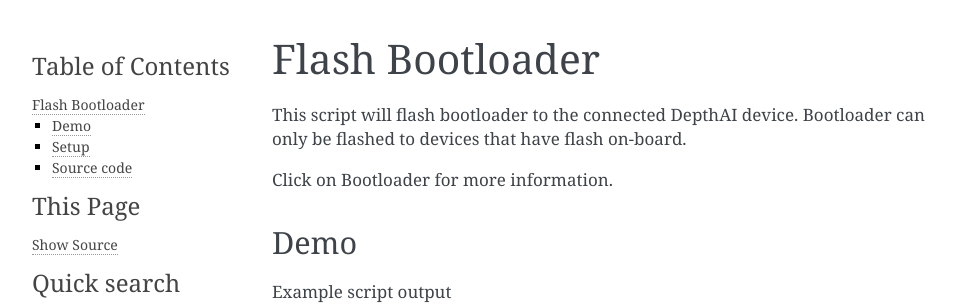
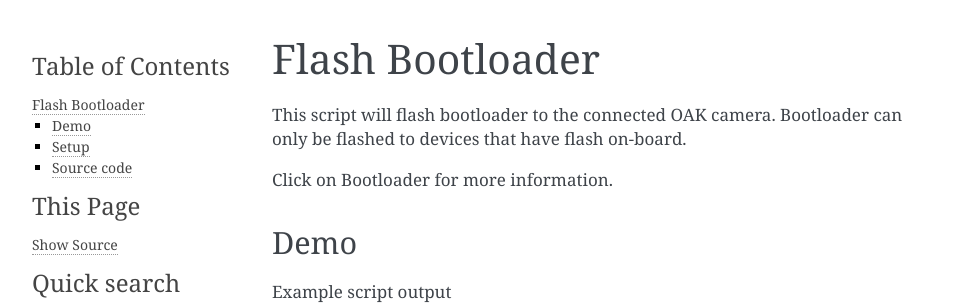
Before and after one commit to luxonis/depthai-python, a Sphinx documentation site: the page built from docs/source/samples/bootloader/flash_bootloader.rst, in a window 1280 px wide. Shown: the top 305 px of the page, without its empty margins (148-1111 px from the left). Built offline with Sphinx 7.4.7, drawn with Linux system fonts in a browser that asks for light colours; pages that are not in the unit, such as notebooks, are missing from menus; the version number could not be read and is left out.

Commit message:
Typo fix

```diff
--- a/docs/source/samples/bootloader/flash_bootloader.rst
+++ b/docs/source/samples/bootloader/flash_bootloader.rst
@@ -1,8 +1,8 @@
 Flash Bootloader
 ================
 
-This script will flash bootloader to the connected DepthAI device. Bootloader can
-only be flashed to devices that have flash on-board.
+This script will flash bootloader to the connected OAK camera. Bootloader can only be flashed to devices that
+have flash on-board.
 
 Click on :ref:`Bootloader` for more information.
 
```
